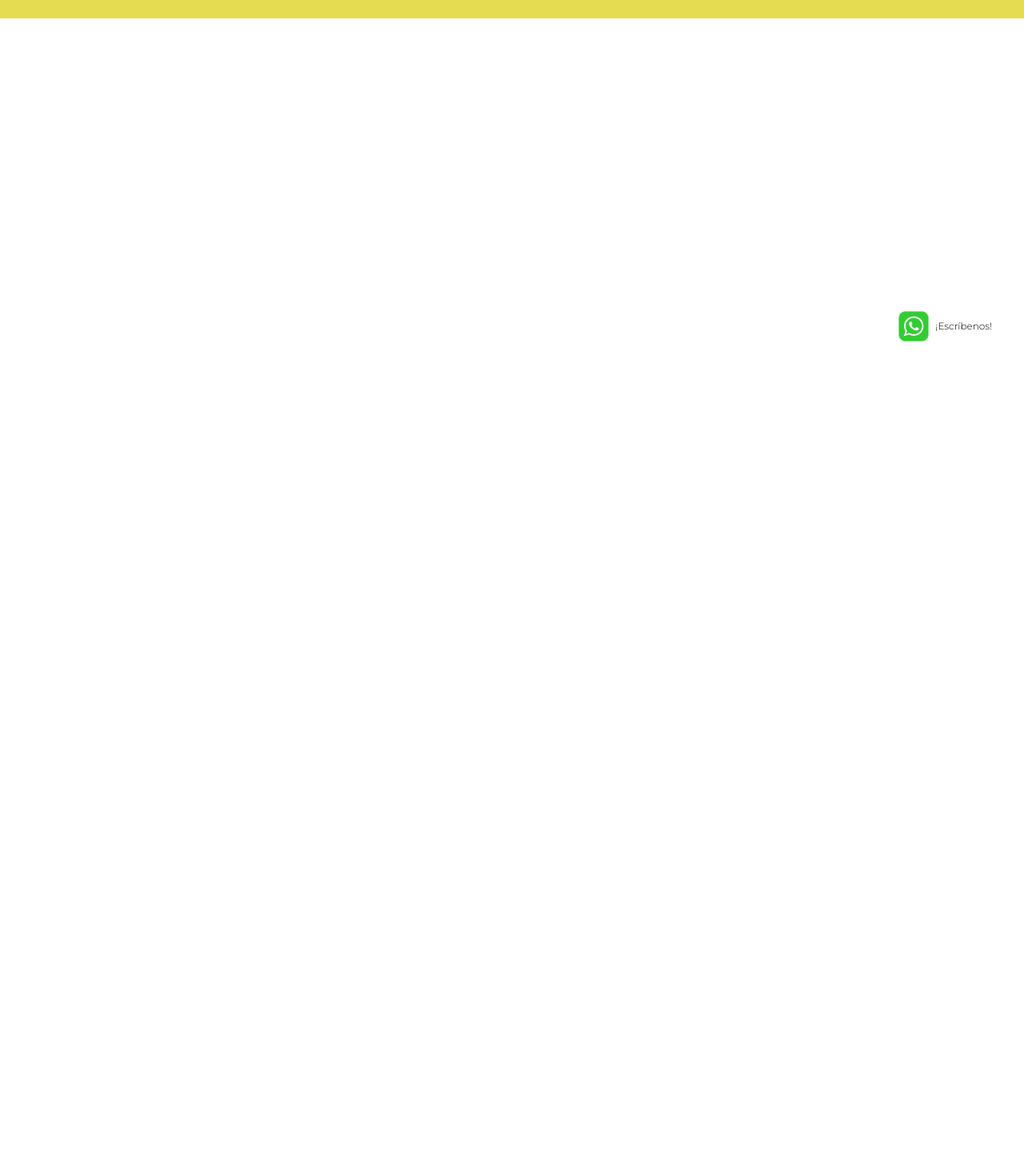
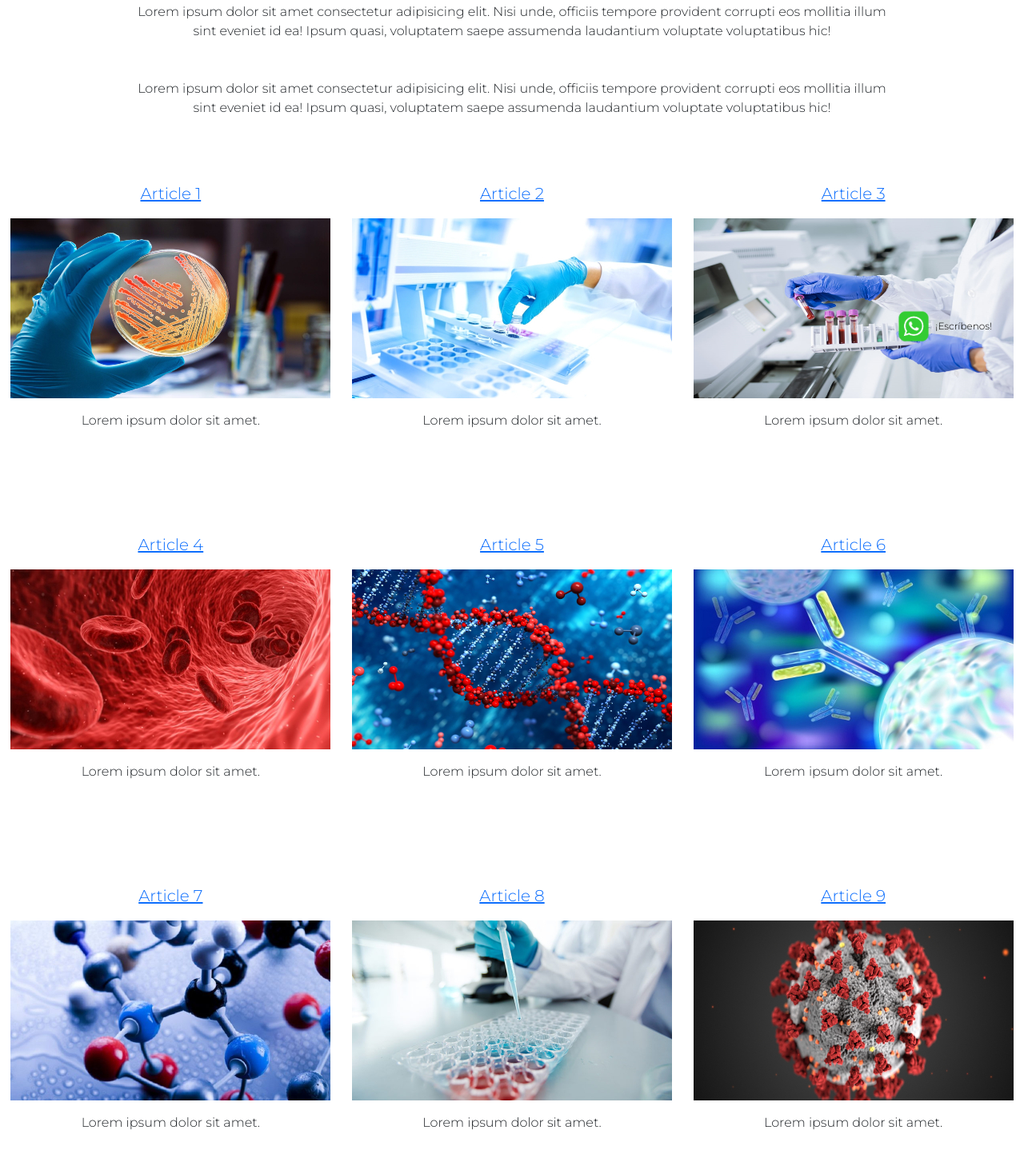
Before and after one commit to maryfernandez15/bioucvreloaded, a plain HTML site: page pages/blog.html in a window 1280 px wide. Shown: the part 337-1780 px from the top of the page at 80% size. Before the commit the page ends 800 px from the top, so only its background shows below. Drawn offline with nearby package versions, Linux system fonts and the light colour scheme.

Commit message:
finalizada pagina de blog

```diff
--- a/css/styles.css
+++ b/css/styles.css
@@ -132,7 +132,7 @@ margin-right: 2rem;
 
 
 .section-vision {
-background: #e2d634da;
+background: rgb(236, 227, 213);
 }
 
 .vision {
@@ -157,3 +157,36 @@ width: 28%;
 margin-right: 2rem;
 margin-left: 2rem;
 }
+
+.texto-blog {
+margin-top: 3rem;
+margin-left: 4rem;
+}
+
+.parrafo-blog {
+text-align: center;
+margin-left: 10rem;
+margin-right: 10rem;
+margin-top: 3rem;
+}
+
+.contenedor {
+margin-top: 5rem;
+margin-bottom: 7rem;
+display: grid;
+grid-template-columns: 1fr 1fr 1fr;
+grid-template-rows: 1fr;
+
+}
+
+.box {
+display: flex;
+flex-direction: column;
+gap: 1rem;
+align-items: center;
+}
+
+.text-blog {
+font-size: 20px;
+font-weight: 200;
+}
--- a/pages/blog.html
+++ b/pages/blog.html
@@ -39,9 +39,83 @@
 
       <main>
 
+        <section>
 
+            <h1 class="texto-h1 texto-blog">BLOG</h1>
 
+            <p class="parrafo-blog">Lorem ipsum dolor sit amet consectetur adipisicing elit. Nisi unde, officiis tempore provident corrupti eos mollitia illum sint eveniet id ea! Ipsum quasi, voluptatem saepe assumenda laudantium voluptate voluptatibus hic!</p>
 
+            <p class="parrafo-blog">Lorem ipsum dolor sit amet consectetur adipisicing elit. Nisi unde, officiis tempore provident corrupti eos mollitia illum sint eveniet id ea! Ipsum quasi, voluptatem saepe assumenda laudantium voluptate voluptatibus hic!</p>
+
+            <p class="parrafo-blog">Lorem ipsum dolor sit amet consectetur adipisicing elit. Nisi unde, officiis tempore provident corrupti eos mollitia illum sint eveniet id ea! Ipsum quasi, voluptatem saepe assumenda laudantium voluptate voluptatibus hic!</p>
+
+        </section>
+
+        <section class="contenedor">
+
+            <div class="box box-1">
+            <a class="text-blog" href="#">Article 1</a>
+            <img src="../images/bacteriology.jpg" alt="bacteriology">
+            <p>Lorem ipsum dolor sit amet.</p>
+            </div>
+
+            <div class="box box-2">
+            <a class="text-blog" href="#">Article 2</a>
+            <img src="../images/molecular-biology.jpg" alt="molecular-biology">
+            <p>Lorem ipsum dolor sit amet.</p>
+            </div>
+
+            <div class="box box-2">
+            <a class="text-blog" href="#">Article 3</a>
+            <img src="../images/hematology.jpg" alt="hematology">
+            <p>Lorem ipsum dolor sit amet.</p>
+            </div>
+
+        </section>
+
+        <section class="contenedor">
+
+            <div class="box box-4">
+            <a class="text-blog" href="#">Article 4</a>
+            <img src="../images/blood.jpg" alt="blood">
+            <p>Lorem ipsum dolor sit amet.</p>
+            </div>
+
+            <div class="box box-5">
+            <a class="text-blog" href="#">Article 5</a>
+            <img src="../images/genetic.jpg" alt="genetic">
+            <p>Lorem ipsum dolor sit amet.</p>
+            </div>
+
+            <div class="box box-6">
+            <a class="text-blog" href="#">Article 6</a>
+            <img src="../images/inmunology.jpg" alt="inmunology">
+            <p>Lorem ipsum dolor sit amet.</p>
+            </div>
+
+        </section>
+
+        <section class="contenedor">
+
+            <div class="box box-7">
+            <a class="text-blog" href="#">Article 7</a>
+            <img src="../images/biochemistry.jpg" alt="biochemistry">
+            <p>Lorem ipsum dolor sit amet.</p>
+            </div>
+
+            <div class="box box-8">
+            <a class="text-blog" href="#">Article 8</a>
+            <img src="../images/elisa.jpg" alt="elisa">
+            <p>Lorem ipsum dolor sit amet.</p>
+            </div>
+
+            <div class="box box-9">
+            <a class="text-blog" href="#">Article 9</a>
+            <img src="../images/virology.jpg" alt="virology">
+            <p>Lorem ipsum dolor sit amet.</p>
+            </div>
+
+        </section>
 
 
 
```
Also changed, not shown: images/bacteriology.jpg (added), images/biochemistry.jpg (added), images/blood.jpg (added), images/elisa.jpg (added), images/genetic.jpg (added), images/hematology.jpg (added), images/inmunology.jpg (added), images/molecular-biology.jpg (added), images/virology.jpg (added).
